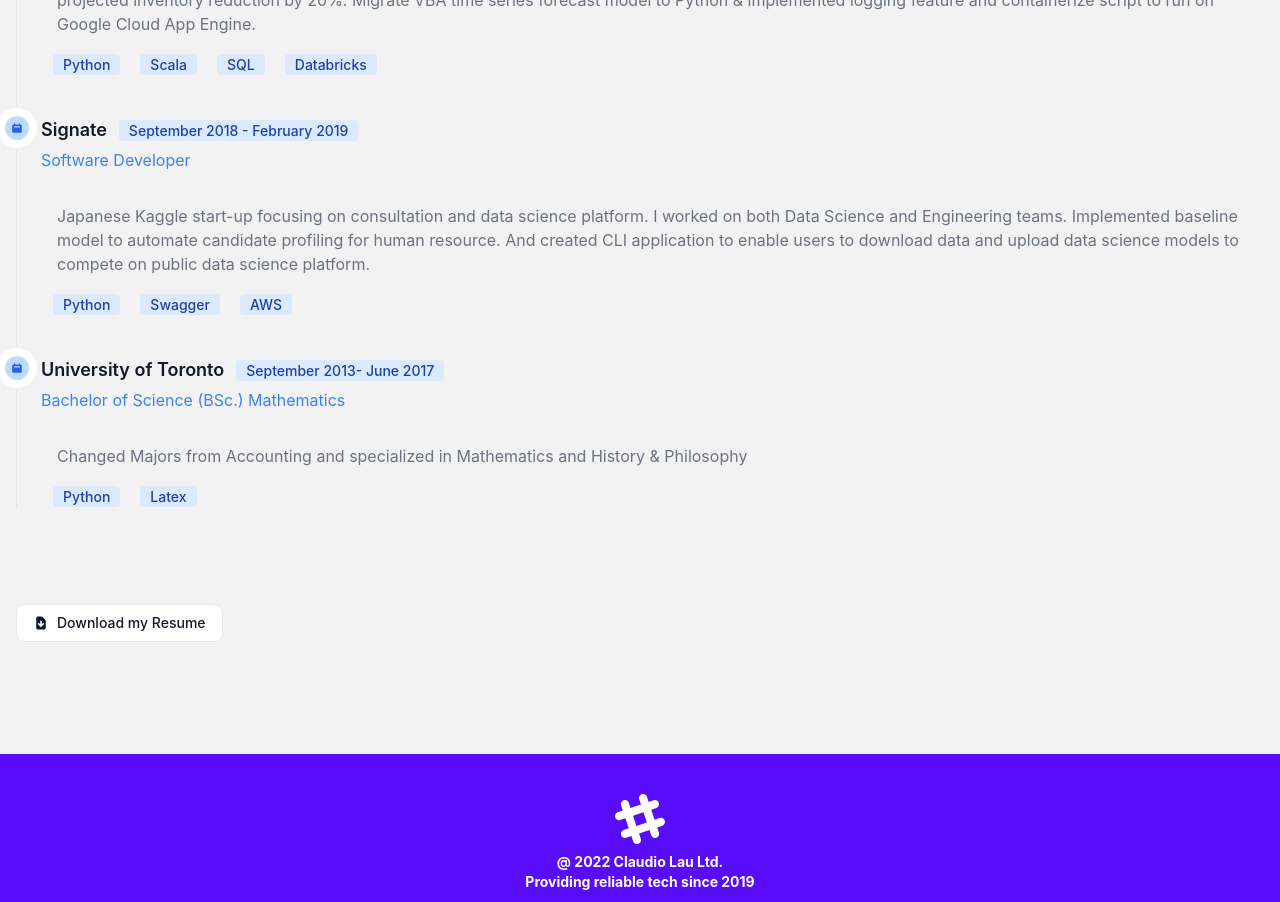
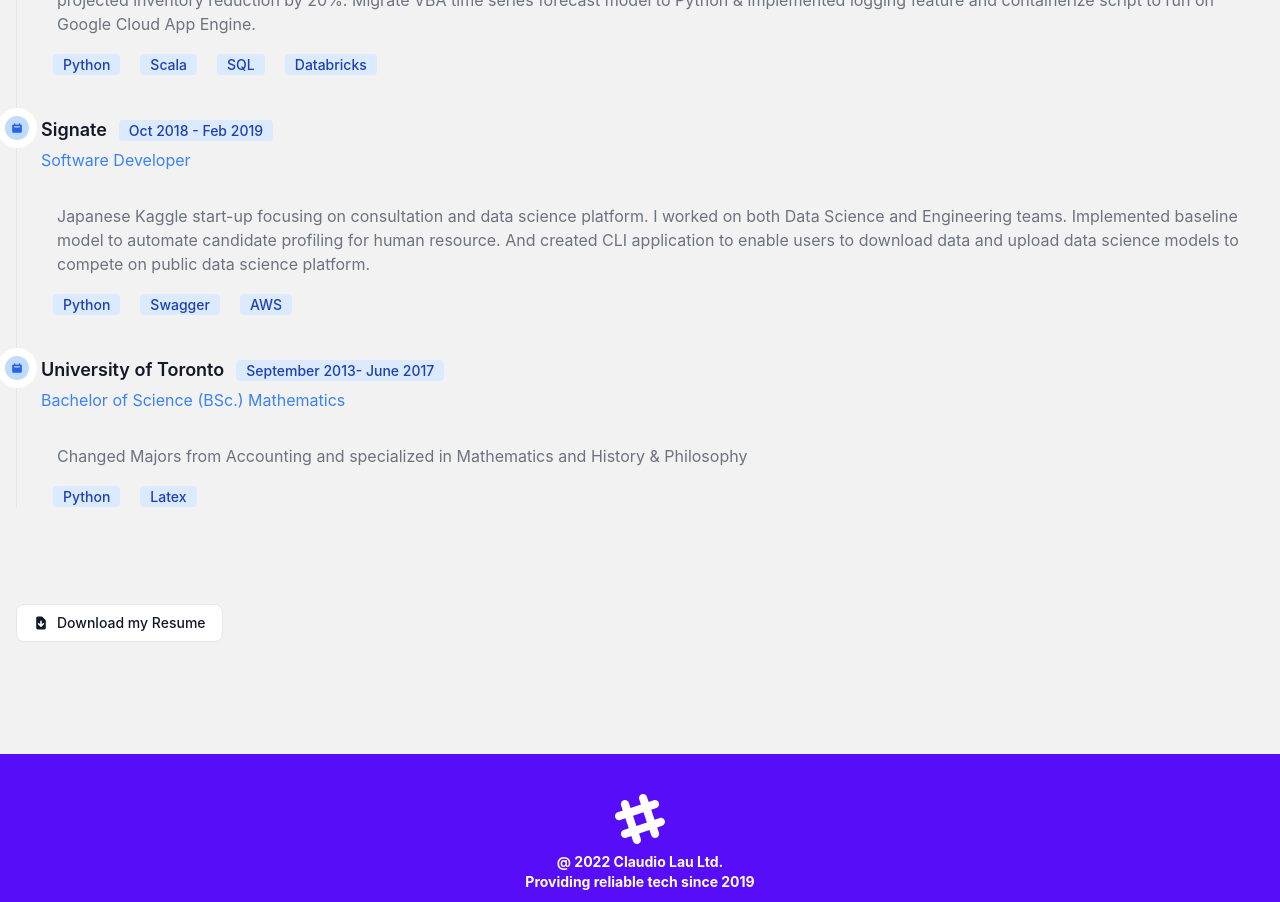
Before and after one commit to claudiolau/whoami, a Next.js app: page / in a window 1280 px wide. Shown: the part 2260-3162 px from the top of the page. Built offline with nearby package versions, Linux system fonts and the light colour scheme.

Commit message:
date correction

```diff
--- a/components/About.tsx
+++ b/components/About.tsx
@@ -122,7 +122,7 @@ export const About = () => {
                                 <h3 className="mb-1 text-lg font-semibold text-gray-900 dark:text-white">
                                     Signate
                                     <span className="bg-blue-100 text-blue-800 text-sm font-medium mr-2 px-2.5 py-0.5 rounded dark:bg-blue-200 dark:text-blue-800 ml-3">
-                                        September 2018 - February 2019
+                                        Oct 2018 - Feb 2019
                                     </span>
                                 </h3>
                                 <p className="flex mb-4 text-base font-normal text-blue-500 dark:text-blue-400">
```
